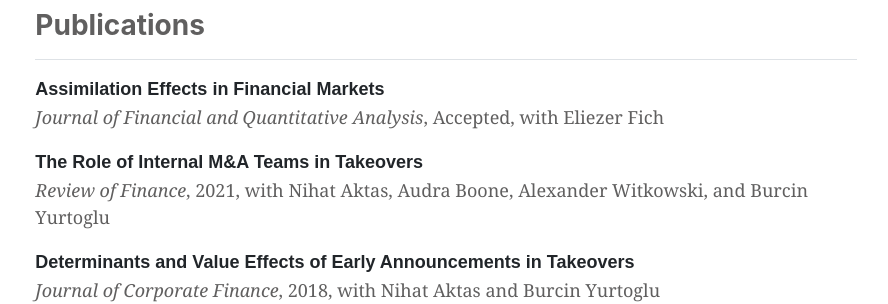
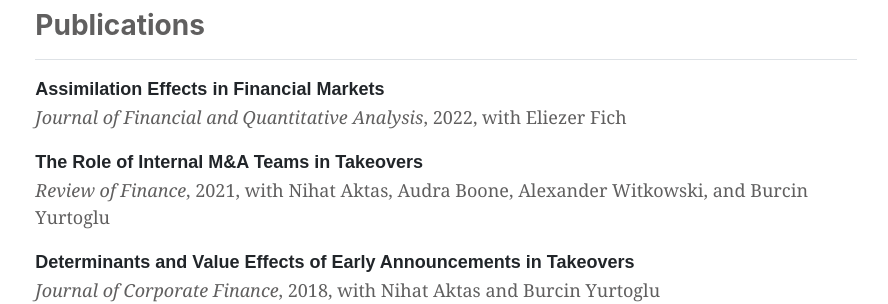
Before and after one commit to guosongxu/guosongxu.github.io, a Jekyll site: the page built from index.md, in a window 1280 px wide. Shown: the part 615-919 px from the top of the page, without its empty margins (194-1082 px from the left). Built offline with Jekyll 4.4.1, drawn with Linux system fonts in a browser that asks for light colours.

Commit message:
Update home.html

```diff
--- a/_layouts/home.html
+++ b/_layouts/home.html
@@ -16,7 +16,7 @@
     <h3 class="fw-bold border-bottom pb-3 mb-3" style="color:#605F5F">Publications</h3>
 
     <p style="font-family:arial, 'MS Sans Serif', arial;font-size:18px;margin-bottom:1px"><strong><a href="https://papers.ssrn.com/sol3/papers.cfm?abstract_id=2996714" target="_blank" rel="noreferrer noopener" aria-label=" (opens in a new tab)" style="text-decoration:none;">Assimilation Effects in Financial Markets</a></strong></p>
-    <p style="font-family:georgia;font-size:18px;margin-bottom:18px;color:#605F5F"><em>Journal of Financial and Quantitative Analysis</em>, Accepted,  with Eliezer Fich</p>
+    <p style="font-family:georgia;font-size:18px;margin-bottom:18px;color:#605F5F"><em>Journal of Financial and Quantitative Analysis</em>, 2022,  with Eliezer Fich</p>
 
     <p style="font-family:arial, 'MS Sans Serif', arial;font-size:18px;margin-bottom:1px"><strong><a href="https://papers.ssrn.com/sol3/papers.cfm?abstract_id=3140400" target="_blank" rel="noreferrer noopener" aria-label=" (opens in a new tab)" style="text-decoration:none;">The Role of Internal M&amp;A Teams in Takeovers</a></strong></p>
     <p style="font-family:georgia;font-size:18px;margin-bottom:18px;color:#605F5F"><em>Review of Finance</em>, 2021, with Nihat Aktas, Audra Boone, Alexander Witkowski, and Burcin Yurtoglu</p>
```
